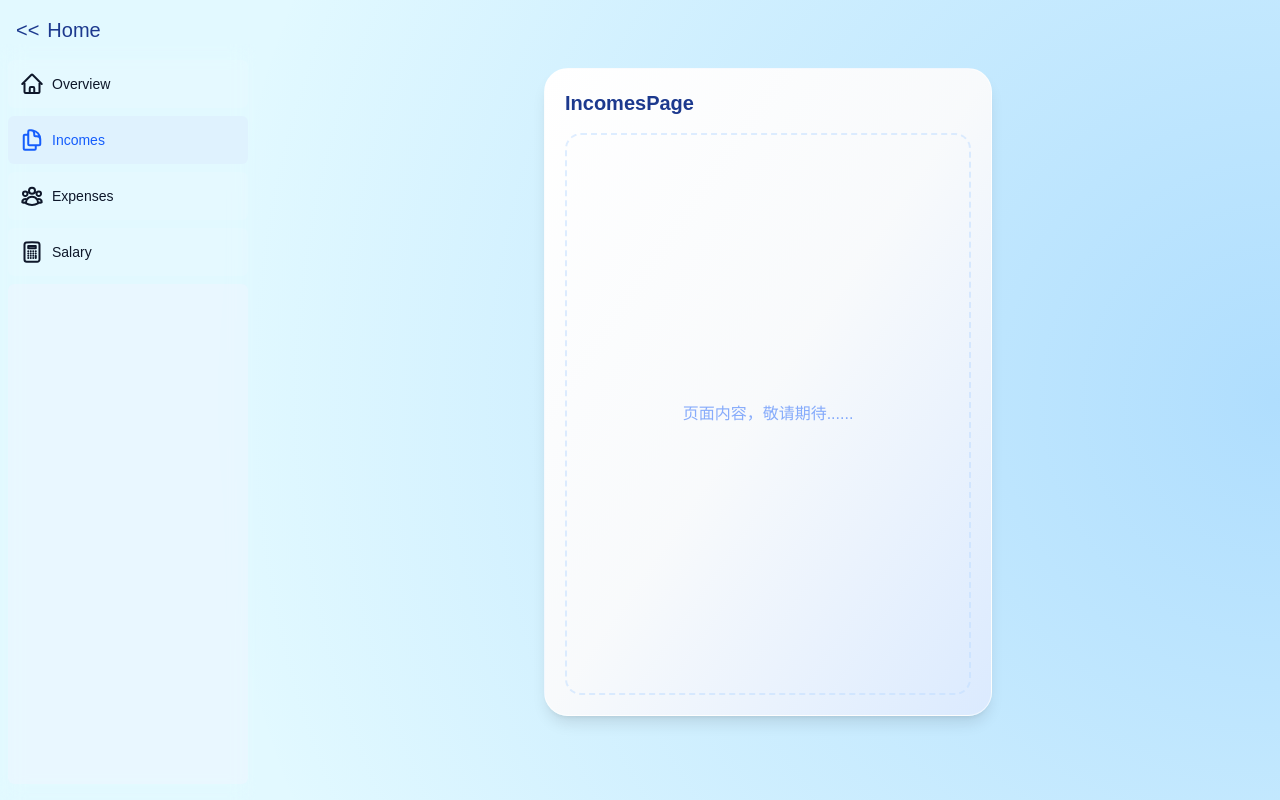
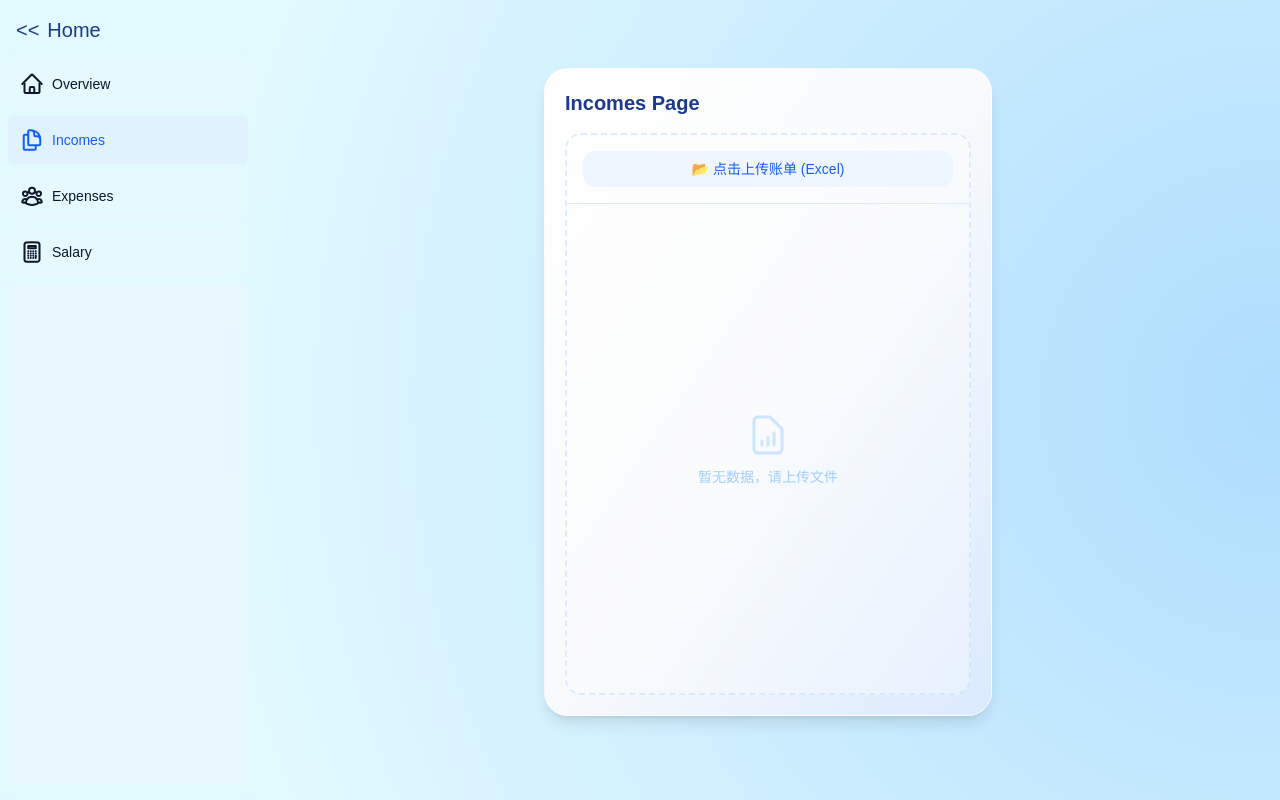
Before and after one commit to Rain045/bill-notion, a Next.js app: page /dashboard/incomes in a window 1280 px wide. Built offline with nearby package versions, Linux system fonts and the light colour scheme; a web font is replaced by a local one.

Commit message:
Added xlsx-viewer to incomes page

```diff
--- a/app/dashboard/incomes/page.tsx
+++ b/app/dashboard/incomes/page.tsx
@@ -1,15 +1,131 @@
+"use client"; // 1. 必须标记为客户端组件
+
+import { useState } from 'react';
+// 确保这个路径指向你真实的工具文件位置
+import { parseExcelFile } from '@/lib/xlsx-parser';
+
+// export default function IncomesPage() {
+//   return (
+//     <div className="
+//       h-[81vh] w-full max-w-md mx-auto p-5 rounded-3xl shadow-lg
+//       bg-gradient-to-tl from-blue-100 via-slate-50 to-white
+//       dark:from-indigo-900 dark:via-slate-800 dark:to-slate-700
+//       transition-all duration-500 border border-white/60 dark:border-slate-700/50"
+//     >
+//       <div className="flex flex-col h-full">
+//         <p className="text-xl font-bold text-blue-900 dark:text-blue-100">IncomesPage</p>
+//         <div className="mt-4 grow flex items-center justify-center border-2 border-dashed border-blue-200/50 dark:border-slate-700 rounded-2xl min-h-[200px]">
+//            <p className="text-blue-600/50 dark:text-slate-400">页面内容，敬请期待......与该文字同级别下插入xlsx的逻辑</p>
+//         </div>
+//       </div>
+//     </div>
+//   );
+// }
+
 export default function IncomesPage() {
+  // --- 逻辑部分 (从 Home 移植过来) ---
+  const [rows, setRows] = useState<string[]>([]);
+  const [fileName, setFileName] = useState('');
+  const [isLoading, setIsLoading] = useState(false);
+
+  const handleFileUpload = async (e: React.ChangeEvent<HTMLInputElement>) => {
+    const file = e.target.files?.[0];
+    if (!file) return;
+
+    setIsLoading(true);
+    setFileName(file.name);
+
+    try {
+      const data = await parseExcelFile(file);
+      setRows(data);
+    } catch (error) {
+      alert('解析文件失败，请检查文件格式');
+      console.error(error);
+    } finally {
+      setIsLoading(false);
+    }
+  };
+
+  // --- UI 部分 ---
   return (
     <div className="
+      /* 外层容器：保持你的原有样式 */
       h-[81vh] w-full max-w-md mx-auto p-5 rounded-3xl shadow-lg
       bg-gradient-to-tl from-blue-100 via-slate-50 to-white
       dark:from-indigo-900 dark:via-slate-800 dark:to-slate-700
-      transition-all duration-500 border border-white/60 dark:border-slate-700/50"
+      transition-all duration-500 border border-white/60 dark:border-slate-700/50
+      overflow-hidden flex flex-col" // 确保外层不滚动
     >
       <div className="flex flex-col h-full">
-        <p className="text-xl font-bold text-blue-900 dark:text-blue-100">IncomesPage</p>
-        <div className="mt-4 grow flex items-center justify-center border-2 border-dashed border-blue-200/50 dark:border-slate-700 rounded-2xl min-h-[200px]">
-           <p className="text-blue-600/50 dark:text-slate-400">页面内容，敬请期待......</p>
+        {/* 标题区域 */}
+        <div className="flex justify-between items-center mb-2">
+           <p className="text-xl font-bold text-blue-900 dark:text-blue-100">Incomes Page</p>
+           {/* 小小的状态指示器 */}
+           {fileName && <span className="text-xs text-blue-500/80 truncate max-w-[120px]">{fileName}</span>}
+        </div>
+
+        {/* 核心内容区域
+            修改：去掉了 items-center justify-center，改为 flex-col
+            这样可以让“上传栏”在顶部，“列表”在下面自动填充
+        */}
+        <div className="mt-2 grow flex flex-col
+          border-2 border-dashed border-blue-200/50 dark:border-slate-700
+          rounded-2xl overflow-hidden relative bg-white/30 dark:bg-slate-800/30"
+        >
+
+          {/* A. 顶部操作栏 (固定) */}
+          <div className="p-4 border-b border-blue-100 dark:border-slate-700/50 shrink-0">
+            <label className="block w-full cursor-pointer group">
+               <input
+                type="file"
+                accept=".xlsx, .xls"
+                onChange={handleFileUpload}
+                className="hidden" // 隐藏原始丑陋的 input
+              />
+              <div className="
+                flex items-center justify-center gap-2 py-2 px-4
+                bg-blue-50 text-blue-600 rounded-xl font-medium text-sm
+                group-hover:bg-blue-100 transition-colors
+                dark:bg-slate-700 dark:text-blue-300 dark:group-hover:bg-slate-600
+              ">
+                {isLoading ? (
+                  <span>⏳ 解析中...</span>
+                ) : (
+                  <>
+                    <span>📂 点击上传账单 (Excel)</span>
+                  </>
+                )}
+              </div>
+            </label>
+          </div>
+
+          {/* B. 数据列表区域 (可滚动) */}
+          <div className="grow overflow-y-auto p-4 scrollbar-thin scrollbar-thumb-blue-200 dark:scrollbar-thumb-slate-600">
+            {rows.length > 0 ? (
+              <div className="space-y-2">
+                {rows.map((row, index) => (
+                  <div key={index} className="
+                    p-3 rounded-xl bg-white/60 dark:bg-slate-700/60
+                    border border-blue-50 dark:border-slate-600
+                    text-sm text-slate-700 dark:text-slate-200 shadow-sm
+                    break-all hover:scale-[1.01] transition-transform duration-200
+                  ">
+                    <div className="flex gap-2">
+                      <span className="text-blue-400 font-mono text-xs opacity-70">#{index + 1}</span>
+                      <span>{row}</span>
+                    </div>
+                  </div>
+                ))}
+              </div>
+            ) : (
+              // 空状态
+              <div className="h-full flex flex-col items-center justify-center text-blue-400/50 dark:text-slate-500">
+                 <svg className="w-12 h-12 mb-2 opacity-50" fill="none" stroke="currentColor" viewBox="0 0 24 24"><path strokeLinecap="round" strokeLinejoin="round" strokeWidth={1.5} d="M9 17v-2m3 2v-4m3 4v-6m2 10H7a2 2 0 01-2-2V5a2 2 0 012-2h5.586a1 1 0 01.707.293l5.414 5.414a1 1 0 01.293.707V19a2 2 0 01-2 2z" /></svg>
+                 <p className="text-sm">暂无数据，请上传文件</p>
+              </div>
+            )}
+          </div>
+
         </div>
       </div>
     </div>
--- /dev/null
+++ b/lib/xlsx-parser.ts
@@ -0,0 +1,78 @@
+// 文件路径: lib/xlsx-parser.ts
+import * as XLSX from 'xlsx';
+
+// 定义我们要寻找的表头特征
+// 只有当一行完全包含这些关键字段时，我们才认为它是表头行
+const HEADER_KEYWORDS = [
+  "交易时间",
+  "交易类型",
+  "交易对方",
+  "商品",
+  "收/支",
+  "金额(元)",
+  "支付方式",
+  "当前状态",
+  "交易单号",
+  "商户单号",
+  "备注"
+];
+
+export const parseExcelFile = (file: File): Promise<string[]> => {
+  return new Promise((resolve, reject) => {
+    const reader = new FileReader();
+
+    reader.onload = (e) => {
+      try {
+        const data = e.target?.result;
+        if (!data) return resolve([]);
+
+        // 使用 ArrayBuffer 读取，彻底解决废弃方法报错
+        const workbook = XLSX.read(data, { type: 'array' });
+
+        const sheetName = workbook.SheetNames[0];
+        const sheet = workbook.Sheets[sheetName];
+
+        // 获取原始数据
+        const jsonData = XLSX.utils.sheet_to_json<any[]>(sheet, { header: 1 });
+
+        // 寻找表头行索引
+        const headerIndex = jsonData.findIndex((row) => {
+          if (!Array.isArray(row) || row.length < 3) return false;
+
+          // 增加可选链和去空格处理，更健壮
+          const col0 = String(row[0] || "").trim();
+          const col1 = String(row[1] || "").trim();
+          const col5 = String(row[5] || "").trim();
+
+          return (
+            col0 === HEADER_KEYWORDS[0] &&
+            col1 === HEADER_KEYWORDS[1] &&
+            col5 === HEADER_KEYWORDS[5]
+          );
+        });
+
+        if (headerIndex === -1) {
+          console.warn("未找到标准表头");
+          resolve([]);
+          return;
+        }
+
+        // 截取数据并过滤空行
+        const formattedRows = jsonData
+          .slice(headerIndex + 1)
+          .filter(row => row && row.length > 0 && row.some(cell => cell !== null))
+          .map(row => row.join(', '));
+
+        resolve(formattedRows);
+
+      } catch (error) {
+        reject(error);
+      }
+    };
+
+    reader.onerror = (error) => reject(error);
+
+    // 现代浏览器标准写法
+    reader.readAsArrayBuffer(file);
+  });
+};
```
